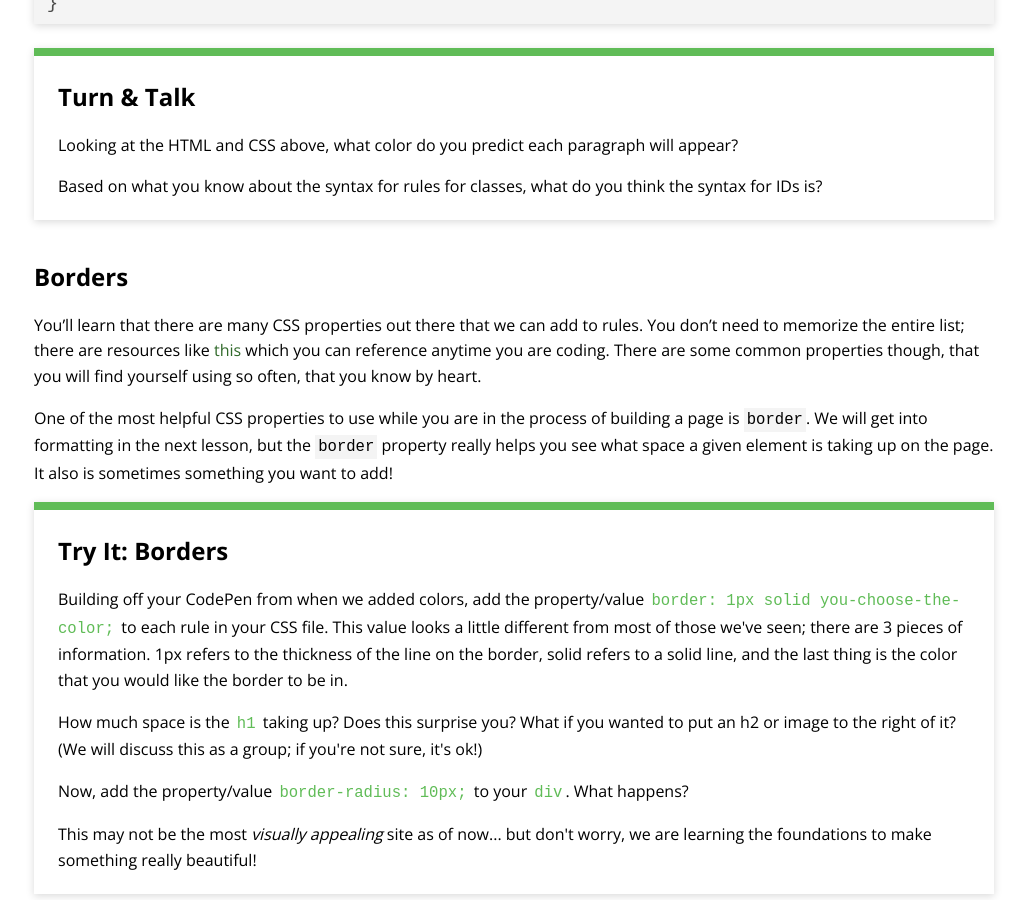
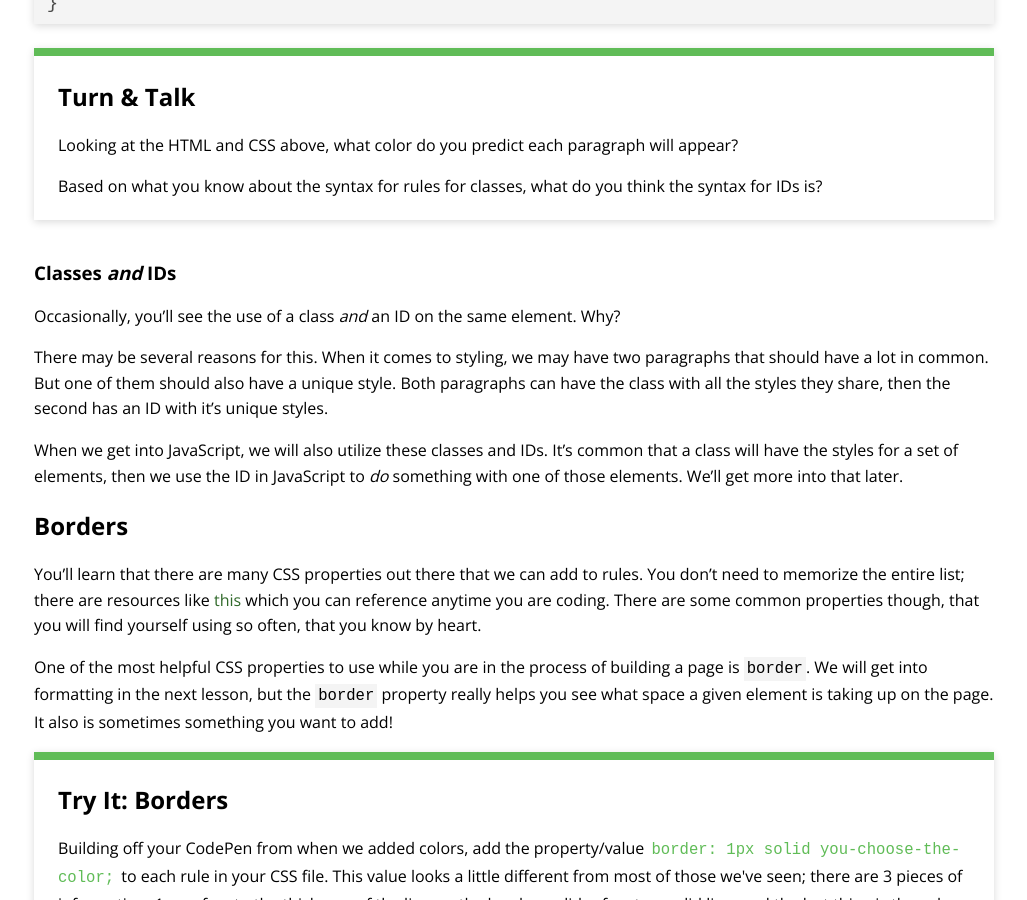
Before and after one commit to ameseee/kwk-curriculum-site, a Jekyll site: the page built from web-app/lessons/intro-css/index.md, in a window 1280 px wide and 900 px high, scrolled down 3432 px. Shown: the whole window, without its empty margins (126-1153 px from the left). Built offline with Jekyll 4.4.1, drawn with Linux system fonts in a browser that asks for light colours; nearby versions of some CDN libraries.

Commit message:
Address classes and IDs question in Intro to CSS lesson

```diff
--- a/web-app/lessons/intro-css/index.md
+++ b/web-app/lessons/intro-css/index.md
@@ -106,6 +106,14 @@ p {
   <p>Based on what you know about the syntax for rules for classes, what do you think the syntax for IDs is?</p>
 </div>
 
+### Classes _and_ IDs
+
+Occasionally, you'll see the use of a class _and_ an ID on the same element. Why?
+
+There may be several reasons for this. When it comes to styling, we may have two paragraphs that should have a lot in common. But one of them should also have a unique style. Both paragraphs can have the class with all the styles they share, then the second has an ID with it's unique styles.
+
+When we get into JavaScript, we will also utilize these classes and IDs. It's common that a class will have the styles for a set of elements, then we use the ID in JavaScript to _do_ something with one of those elements. We'll get more into that later.
+
 ## Borders
 
 You'll learn that there are many CSS properties out there that we can add to rules. You don't need to memorize the entire list; there are resources like <a target="blank" href="https://htmldog.com/references/css/properties/">this</a> which you can reference anytime you are coding. There are some common properties though, that you will find yourself using so often, that you know by heart.
```
